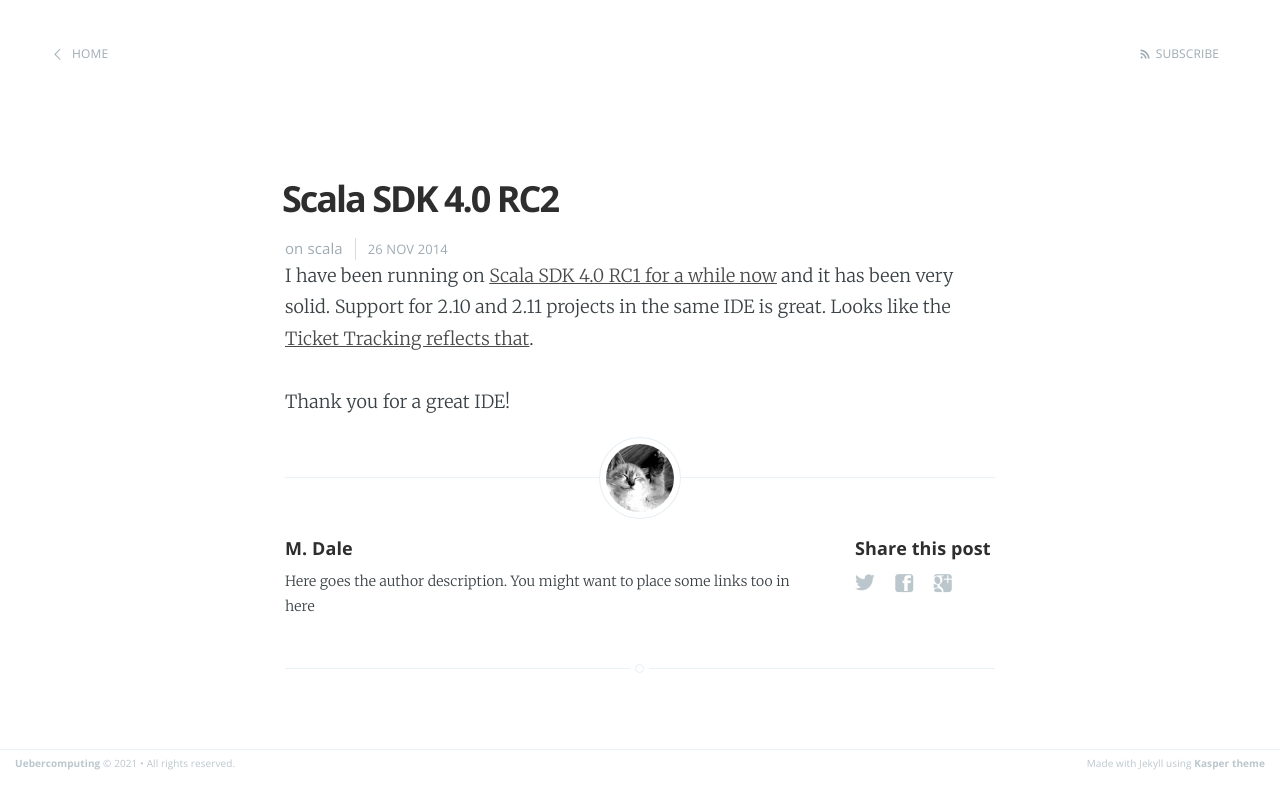
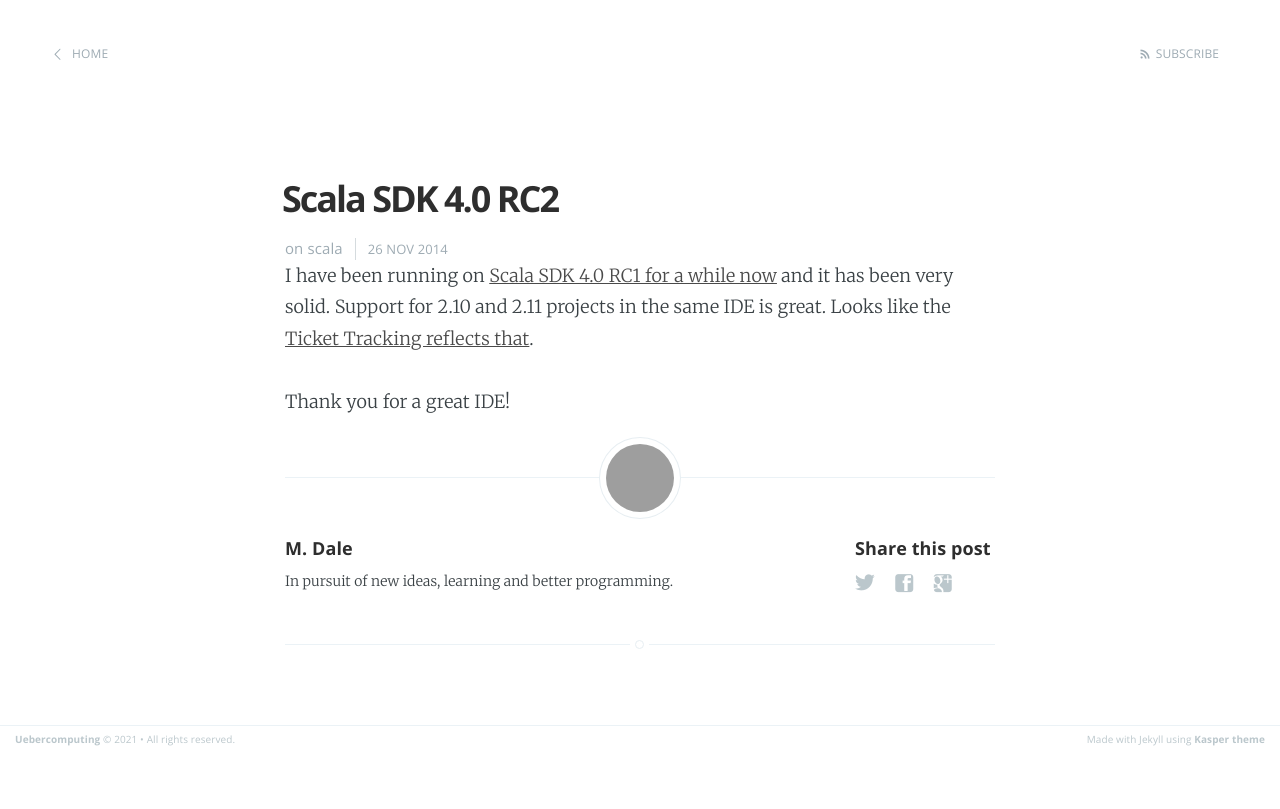
Before and after one commit to medale/medale.github.io, a Jekyll site: the page built from _posts/scala/2014-11-26-scala-sdk-4.0-rc2.md, in a window 1280 px wide. Shown: the top 809 px of the page. Built offline with Jekyll 4.4.1, drawn with Linux system fonts in a browser that asks for light colours; grey boxes are pictures that could not be loaded.

```diff
--- a/_layouts/post.html
+++ b/_layouts/post.html
@@ -64,7 +64,7 @@
             <!-- If we want to display author's name and bio -->
             {% if site.author %}
                 <figure class="author-image">
-                    <a class="img" href="{{'/' | relative_url }}" style="background-image: url({{'/assets/images/profile.png' | relative_url}})">
+                    <a class="img" href="{{'/' | relative_url }}" style="background-image: url({{'/assets/images/profile.jpg' | relative_url}})">
                     <span class="hidden">{{site.author}}'s Picture</span></a>
                 </figure>
                 <section class="author">
@@ -72,7 +72,7 @@
                     <h4> {{ site.author }} </h4>
                     <!-- Author Bio -->
                     <p>
-                        Here goes the author description. You might want to place some links too in here
+                        In pursuit of new ideas, learning and better programming.
                     </p>
                 </section>
             {% endif %}
```
Also changed, not shown: _posts/general/2021-03-14-nova-medlife-cs.md (added, +15 -0 lines), _posts/general/2021-03-24-clean-code-prez.md (added, +12 -0 lines), _posts/scala/2019-05-02-spark-dataengineering.md (added, +10 -0 lines), _posts/scala/2019-10-24-ammonite-prez.md (added, +10 -0 lines), 1 other file.
